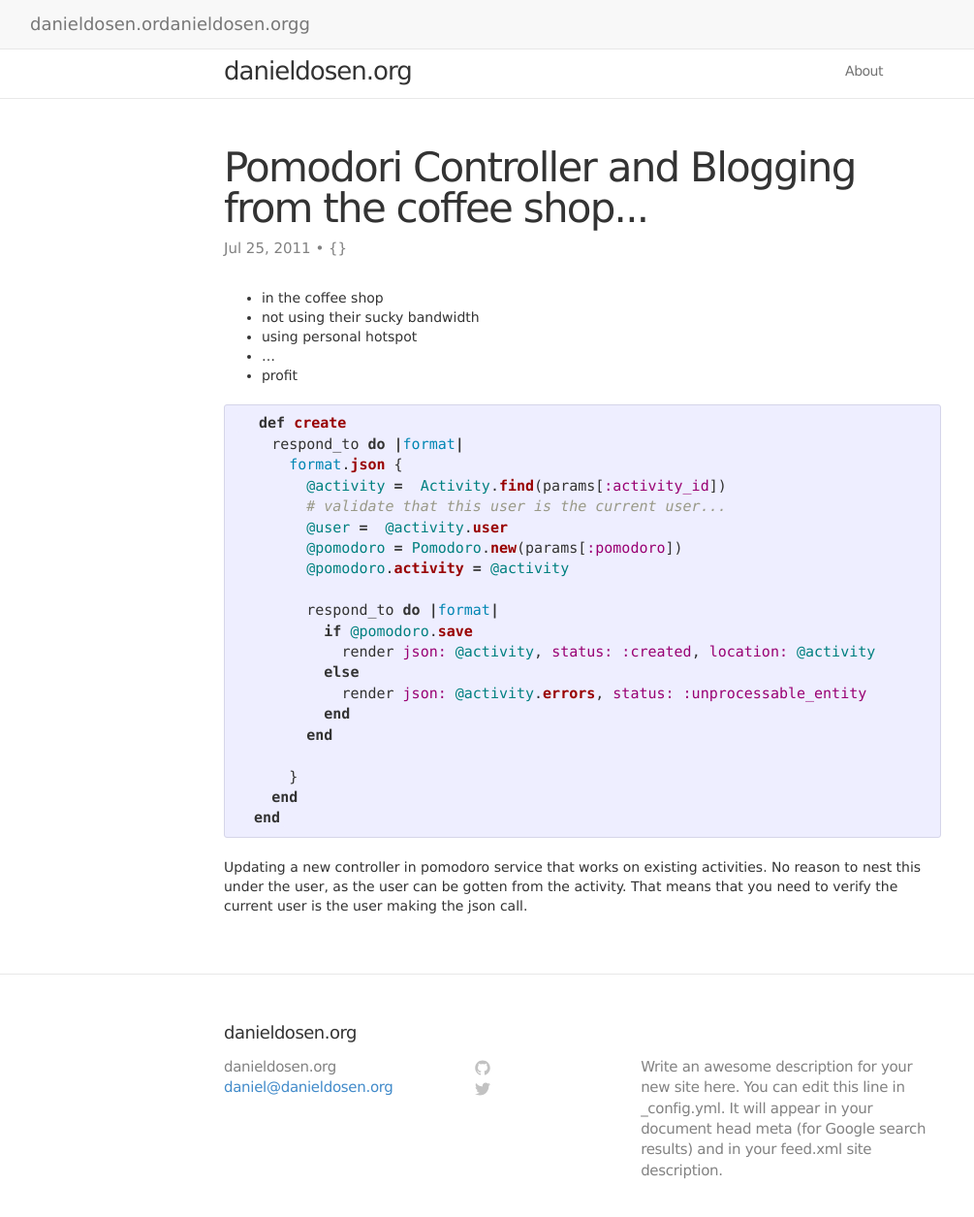
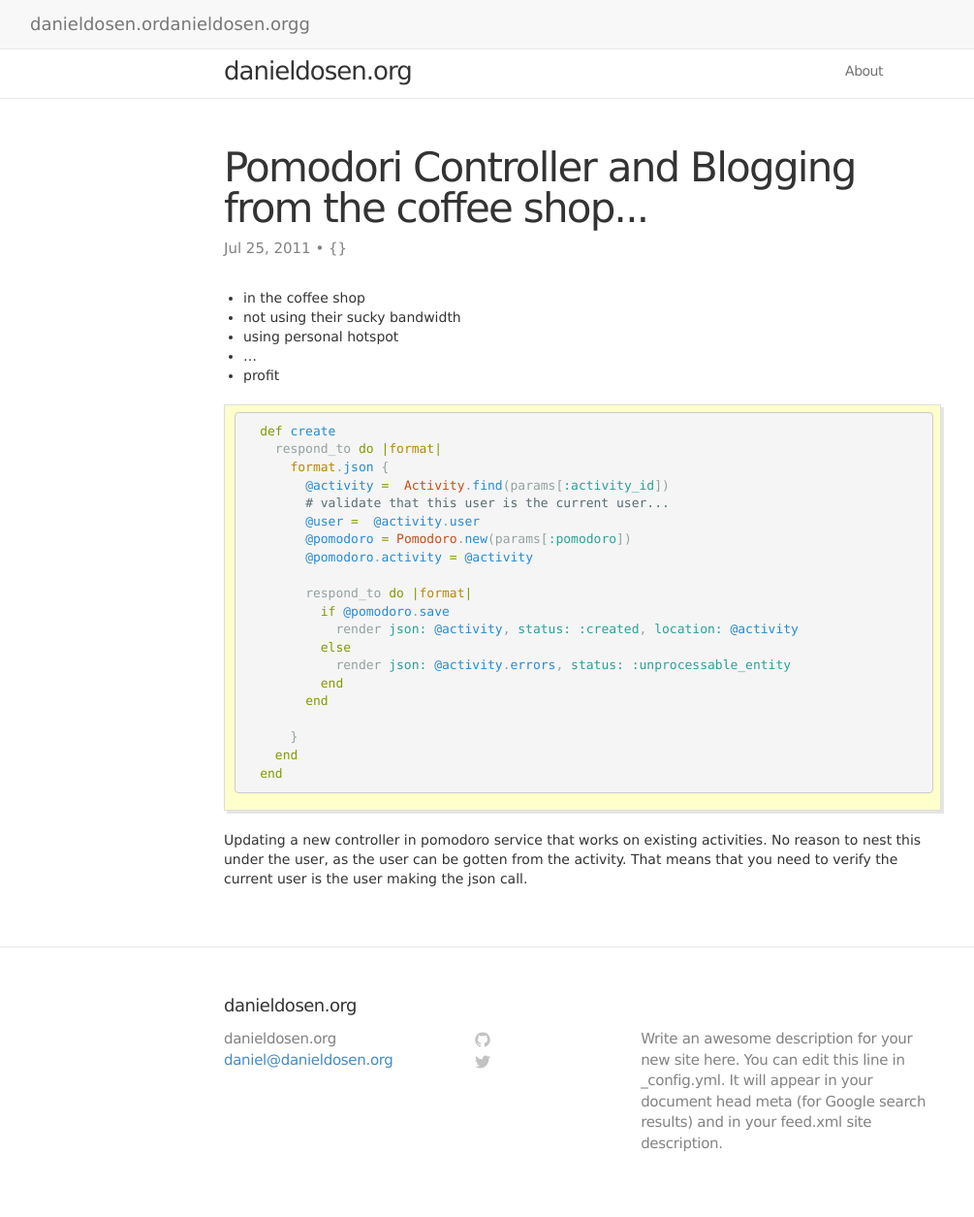
Before and after one commit to dgdosen/danieldosen_org, a Jekyll site: the page built from _posts/2011-07-25-pomodori-controller-and-blogging-from-the-coffee-shop.markdown, in a window 1280 px wide and 1273 px high. Shown: the top 1255 px of the window at 97% size, without its empty margins (39-1044 px from the left). Built offline with Jekyll 4.4.1, drawn with Linux system fonts in a browser that asks for light colours.

Commit message:
code snippet css chagnes

```diff
--- a/css/main.css
+++ b/css/main.css
@@ -225,99 +225,187 @@ a:visited { color: #205caa; }
 .post-content ul,
 .post-content ol { padding-left: 20px; }
 
-.post pre,
-.post code {
-  border: 1px solid #d5d5e9;
-  background-color: #eef;
-  padding: 8px 12px;
-  -webkit-border-radius: 3px;
-  -moz-border-radius: 3px;
-  border-radius: 3px;
-  font-size: 15px;
-}
+/* .post pre, */
+/* .post code { */
+/*   border: 1px solid #d5d5e9; */
+/*   padding: 8px 12px; */
+/*   border-radius: 3px; */
+/*   font-size: 15px; */
+/* } */
 
-.post code { padding: 1px 5px; }
+/* .post code { padding: 1px 5px; } */
 
-.post ul,
-.post ol { margin-left: 1.35em; }
+/* .post ul, */
+/* .post ol { margin-left: 1.35em; } */
 
-.post pre code { border: none; }
+/* .post pre code { border: none; } */
 
-/* terminal */
-.post pre.terminal {
-  border: 1px solid #000;
-  background-color: #333;
-  color: #FFF;
-  -webkit-border-radius: 3px;
-  -moz-border-radius: 3px;
-  border-radius: 3px;
-}
+/* /1* terminal *1/ */
+/* .post pre.terminal { */
+/*   border: 1px solid #000; */
+/*   background-color: #333; */
+/*   color: #FFF; */
+/*   -webkit-border-radius: 3px; */
+/*   -moz-border-radius: 3px; */
+/*   border-radius: 3px; */
+/* } */
 
-.post pre.terminal code { background-color: #333; }
+/* .post pre.terminal code { background-color: #333; } */
+
+
+
 
 /* Syntax highlighting styles */
 /* ----------------------------------------------------------*/
 
-.highlight  { background: #ffffff; }
-.highlight .c { color: #999988; font-style: italic } /* Comment */
-.highlight .err { color: #a61717; background-color: #e3d2d2 } /* Error */
-.highlight .k { font-weight: bold } /* Keyword */
-.highlight .o { font-weight: bold } /* Operator */
-.highlight .cm { color: #999988; font-style: italic } /* Comment.Multiline */
-.highlight .cp { color: #999999; font-weight: bold } /* Comment.Preproc */
-.highlight .c1 { color: #999988; font-style: italic } /* Comment.Single */
-.highlight .cs { color: #999999; font-weight: bold; font-style: italic } /* Comment.Special */
-.highlight .gd { color: #000000; background-color: #ffdddd } /* Generic.Deleted */
-.highlight .gd .x { color: #000000; background-color: #ffaaaa } /* Generic.Deleted.Specific */
-.highlight .ge { font-style: italic } /* Generic.Emph */
-.highlight .gr { color: #aa0000 } /* Generic.Error */
-.highlight .gh { color: #999999 } /* Generic.Heading */
-.highlight .gi { color: #000000; background-color: #ddffdd } /* Generic.Inserted */
-.highlight .gi .x { color: #000000; background-color: #aaffaa } /* Generic.Inserted.Specific */
-.highlight .go { color: #888888 } /* Generic.Output */
-.highlight .gp { color: #555555 } /* Generic.Prompt */
-.highlight .gs { font-weight: bold } /* Generic.Strong */
-.highlight .gu { color: #aaaaaa } /* Generic.Subheading */
-.highlight .gt { color: #aa0000 } /* Generic.Traceback */
-.highlight .kc { font-weight: bold } /* Keyword.Constant */
-.highlight .kd { font-weight: bold } /* Keyword.Declaration */
-.highlight .kp { font-weight: bold } /* Keyword.Pseudo */
-.highlight .kr { font-weight: bold } /* Keyword.Reserved */
-.highlight .kt { color: #445588; font-weight: bold } /* Keyword.Type */
-.highlight .m { color: #009999 } /* Literal.Number */
-.highlight .s { color: #d14 } /* Literal.String */
-.highlight .na { color: #008080 } /* Name.Attribute */
-.highlight .nb { color: #0086B3 } /* Name.Builtin */
-.highlight .nc { color: #445588; font-weight: bold } /* Name.Class */
-.highlight .no { color: #008080 } /* Name.Constant */
-.highlight .ni { color: #800080 } /* Name.Entity */
-.highlight .ne { color: #990000; font-weight: bold } /* Name.Exception */
-.highlight .nf { color: #990000; font-weight: bold } /* Name.Function */
-.highlight .nn { color: #555555 } /* Name.Namespace */
-.highlight .nt { color: #000080 } /* Name.Tag */
-.highlight .nv { color: #008080 } /* Name.Variable */
-.highlight .ow { font-weight: bold } /* Operator.Word */
-.highlight .w { color: #bbbbbb } /* Text.Whitespace */
-.highlight .mf { color: #009999 } /* Literal.Number.Float */
-.highlight .mh { color: #009999 } /* Literal.Number.Hex */
-.highlight .mi { color: #009999 } /* Literal.Number.Integer */
-.highlight .mo { color: #009999 } /* Literal.Number.Oct */
-.highlight .sb { color: #d14 } /* Literal.String.Backtick */
-.highlight .sc { color: #d14 } /* Literal.String.Char */
-.highlight .sd { color: #d14 } /* Literal.String.Doc */
-.highlight .s2 { color: #d14 } /* Literal.String.Double */
-.highlight .se { color: #d14 } /* Literal.String.Escape */
-.highlight .sh { color: #d14 } /* Literal.String.Heredoc */
-.highlight .si { color: #d14 } /* Literal.String.Interpol */
-.highlight .sx { color: #d14 } /* Literal.String.Other */
-.highlight .sr { color: #009926 } /* Literal.String.Regex */
-.highlight .s1 { color: #d14 } /* Literal.String.Single */
-.highlight .ss { color: #990073 } /* Literal.String.Symbol */
-.highlight .bp { color: #999999 } /* Name.Builtin.Pseudo */
-.highlight .vc { color: #008080 } /* Name.Variable.Class */
-.highlight .vg { color: #008080 } /* Name.Variable.Global */
-.highlight .vi { color: #008080 } /* Name.Variable.Instance */
-.highlight .il { color: #009999 } /* Literal.Number.Integer.Long */
+
+/* solarized */
+.highlight {
+  background-color: #efefef;
+  padding: 7px 7px 7px 10px;
+  border: 1px solid #ddd;
+  -moz-box-shadow: 3px 3px rgba(0,0,0,0.1);
+  -webkit-box-shadow: 3px 3px rgba(0,0,0,0.1);
+  box-shadow: 3px 3px rgba(0,0,0,0.1);
+  margin: 20px 0 20px 0;
+  overflow: hidden;
+}
+
+/* code { */
+/*   font-family:'Apple Menlo','Courier', monospace; */
+/* } */
+.highlight { background-color: #ffffcc }
+.highlight .c { color: #586E75 } /* Comment */
+.highlight .err { color: #93A1A1 } /* Error */
+.highlight .g { color: #93A1A1 } /* Generic */
+.highlight .k { color: #859900 } /* Keyword */
+.highlight .l { color: #93A1A1 } /* Literal */
+.highlight .n { color: #93A1A1 } /* Name */
+.highlight .o { color: #859900 } /* Operator */
+.highlight .x { color: #CB4B16 } /* Other */
+.highlight .p { color: #93A1A1 } /* Punctuation */
+.highlight .cm { color: #586E75 } /* Comment.Multiline */
+.highlight .cp { color: #859900 } /* Comment.Preproc */
+.highlight .c1 { color: #586E75 } /* Comment.Single */
+.highlight .cs { color: #859900 } /* Comment.Special */
+.highlight .gd { color: #2AA198 } /* Generic.Deleted */
+.highlight .ge { color: #93A1A1; font-style: italic } /* Generic.Emph */
+.highlight .gr { color: #DC322F } /* Generic.Error */
+.highlight .gh { color: #CB4B16 } /* Generic.Heading */
+.highlight .gi { color: #859900 } /* Generic.Inserted */
+.highlight .go { color: #93A1A1 } /* Generic.Output */
+.highlight .gp { color: #93A1A1 } /* Generic.Prompt */
+.highlight .gs { color: #93A1A1; font-weight: bold } /* Generic.Strong */
+.highlight .gu { color: #CB4B16 } /* Generic.Subheading */
+.highlight .gt { color: #93A1A1 } /* Generic.Traceback */
+.highlight .kc { color: #CB4B16 } /* Keyword.Constant */
+.highlight .kd { color: #268BD2 } /* Keyword.Declaration */
+.highlight .kn { color: #859900 } /* Keyword.Namespace */
+.highlight .kp { color: #859900 } /* Keyword.Pseudo */
+.highlight .kr { color: #268BD2 } /* Keyword.Reserved */
+.highlight .kt { color: #DC322F } /* Keyword.Type */
+.highlight .ld { color: #93A1A1 } /* Literal.Date */
+.highlight .m { color: #2AA198 } /* Literal.Number */
+.highlight .s { color: #2AA198 } /* Literal.String */
+.highlight .na { color: #93A1A1 } /* Name.Attribute */
+.highlight .nb { color: #B58900 } /* Name.Builtin */
+.highlight .nc { color: #268BD2 } /* Name.Class */
+.highlight .no { color: #CB4B16 } /* Name.Constant */
+.highlight .nd { color: #268BD2 } /* Name.Decorator */
+.highlight .ni { color: #CB4B16 } /* Name.Entity */
+.highlight .ne { color: #CB4B16 } /* Name.Exception */
+.highlight .nf { color: #268BD2 } /* Name.Function */
+.highlight .nl { color: #93A1A1 } /* Name.Label */
+.highlight .nn { color: #93A1A1 } /* Name.Namespace */
+.highlight .nx { color: #93A1A1 } /* Name.Other */
+.highlight .py { color: #93A1A1 } /* Name.Property */
+.highlight .nt { color: #268BD2 } /* Name.Tag */
+.highlight .nv { color: #268BD2 } /* Name.Variable */
+.highlight .ow { color: #859900 } /* Operator.Word */
+.highlight .w { color: #93A1A1 } /* Text.Whitespace */
+.highlight .mf { color: #2AA198 } /* Literal.Number.Float */
+.highlight .mh { color: #2AA198 } /* Literal.Number.Hex */
+.highlight .mi { color: #2AA198 } /* Literal.Number.Integer */
+.highlight .mo { color: #2AA198 } /* Literal.Number.Oct */
+.highlight .sb { color: #586E75 } /* Literal.String.Backtick */
+.highlight .sc { color: #2AA198 } /* Literal.String.Char */
+.highlight .sd { color: #93A1A1 } /* Literal.String.Doc */
+.highlight .s2 { color: #2AA198 } /* Literal.String.Double */
+.highlight .se { color: #CB4B16 } /* Literal.String.Escape */
+.highlight .sh { color: #93A1A1 } /* Literal.String.Heredoc */
+.highlight .si { color: #2AA198 } /* Literal.String.Interpol */
+.highlight .sx { color: #2AA198 } /* Literal.String.Other */
+.highlight .sr { color: #DC322F } /* Literal.String.Regex */
+.highlight .s1 { color: #2AA198 } /* Literal.String.Single */
+.highlight .ss { color: #2AA198 } /* Literal.String.Symbol */
+.highlight .bp { color: #268BD2 } /* Name.Builtin.Pseudo */
+.highlight .vc { color: #268BD2 } /* Name.Variable.Class */
+.highlight .vg { color: #268BD2 } /* Name.Variable.Global */
+.highlight .vi { color: #268BD2 } /* Name.Variable.Instance */
+.highlight .il { color: #2AA198 } /* Literal.Number.Integer.Long */
+
+
+/* default */
+/* .highlight  { background: #ffffff; } */
+/* .highlight .c { color: #999988; font-style: italic } /1* Comment *1/ */
+/* .highlight .err { color: #a61717; background-color: #e3d2d2 } /1* Error *1/ */
+/* .highlight .k { font-weight: bold } /1* Keyword *1/ */
+/* .highlight .o { font-weight: bold } /1* Operator *1/ */
+/* .highlight .cm { color: #999988; font-style: italic } /1* Comment.Multiline *1/ */
+/* .highlight .cp { color: #999999; font-weight: bold } /1* Comment.Preproc *1/ */
+/* .highlight .c1 { color: #999988; font-style: italic } /1* Comment.Single *1/ */
+/* .highlight .cs { color: #999999; font-weight: bold; font-style: italic } /1* Comment.Special *1/ */
+/* .highlight .gd { color: #000000; background-color: #ffdddd } /1* Generic.Deleted *1/ */
+/* .highlight .gd .x { color: #000000; background-color: #ffaaaa } /1* Generic.Deleted.Specific *1/ */
+/* .highlight .ge { font-style: italic } /1* Generic.Emph *1/ */
+/* .highlight .gr { color: #aa0000 } /1* Generic.Error *1/ */
+/* .highlight .gh { color: #999999 } /1* Generic.Heading *1/ */
+/* .highlight .gi { color: #000000; background-color: #ddffdd } /1* Generic.Inserted *1/ */
+/* .highlight .gi .x { color: #000000; background-color: #aaffaa } /1* Generic.Inserted.Specific *1/ */
+/* .highlight .go { color: #888888 } /1* Generic.Output *1/ */
+/* .highlight .gp { color: #555555 } /1* Generic.Prompt *1/ */
+/* .highlight .gs { font-weight: bold } /1* Generic.Strong *1/ */
+/* .highlight .gu { color: #aaaaaa } /1* Generic.Subheading *1/ */
+/* .highlight .gt { color: #aa0000 } /1* Generic.Traceback *1/ */
+/* .highlight .kc { font-weight: bold } /1* Keyword.Constant *1/ */
+/* .highlight .kd { font-weight: bold } /1* Keyword.Declaration *1/ */
+/* .highlight .kp { font-weight: bold } /1* Keyword.Pseudo *1/ */
+/* .highlight .kr { font-weight: bold } /1* Keyword.Reserved *1/ */
+/* .highlight .kt { color: #445588; font-weight: bold } /1* Keyword.Type *1/ */
+/* .highlight .m { color: #009999 } /1* Literal.Number *1/ */
+/* .highlight .s { color: #d14 } /1* Literal.String *1/ */
+/* .highlight .na { color: #008080 } /1* Name.Attribute *1/ */
+/* .highlight .nb { color: #0086B3 } /1* Name.Builtin *1/ */
+/* .highlight .nc { color: #445588; font-weight: bold } /1* Name.Class *1/ */
+/* .highlight .no { color: #008080 } /1* Name.Constant *1/ */
+/* .highlight .ni { color: #800080 } /1* Name.Entity *1/ */
+/* .highlight .ne { color: #990000; font-weight: bold } /1* Name.Exception *1/ */
+/* .highlight .nf { color: #990000; font-weight: bold } /1* Name.Function *1/ */
+/* .highlight .nn { color: #555555 } /1* Name.Namespace *1/ */
+/* .highlight .nt { color: #000080 } /1* Name.Tag *1/ */
+/* .highlight .nv { color: #008080 } /1* Name.Variable *1/ */
+/* .highlight .ow { font-weight: bold } /1* Operator.Word *1/ */
+/* .highlight .w { color: #bbbbbb } /1* Text.Whitespace *1/ */
+/* .highlight .mf { color: #009999 } /1* Literal.Number.Float *1/ */
+/* .highlight .mh { color: #009999 } /1* Literal.Number.Hex *1/ */
+/* .highlight .mi { color: #009999 } /1* Literal.Number.Integer *1/ */
+/* .highlight .mo { color: #009999 } /1* Literal.Number.Oct *1/ */
+/* .highlight .sb { color: #d14 } /1* Literal.String.Backtick *1/ */
+/* .highlight .sc { color: #d14 } /1* Literal.String.Char *1/ */
+/* .highlight .sd { color: #d14 } /1* Literal.String.Doc *1/ */
+/* .highlight .s2 { color: #d14 } /1* Literal.String.Double *1/ */
+/* .highlight .se { color: #d14 } /1* Literal.String.Escape *1/ */
+/* .highlight .sh { color: #d14 } /1* Literal.String.Heredoc *1/ */
+/* .highlight .si { color: #d14 } /1* Literal.String.Interpol *1/ */
+/* .highlight .sx { color: #d14 } /1* Literal.String.Other *1/ */
+/* .highlight .sr { color: #009926 } /1* Literal.String.Regex *1/ */
+/* .highlight .s1 { color: #d14 } /1* Literal.String.Single *1/ */
+/* .highlight .ss { color: #990073 } /1* Literal.String.Symbol *1/ */
+/* .highlight .bp { color: #999999 } /1* Name.Builtin.Pseudo *1/ */
+/* .highlight .vc { color: #008080 } /1* Name.Variable.Class *1/ */
+/* .highlight .vg { color: #008080 } /1* Name.Variable.Global *1/ */
+/* .highlight .vi { color: #008080 } /1* Name.Variable.Instance *1/ */
+/* .highlight .il { color: #009999 } /1* Literal.Number.Integer.Long *1/ */
 
 
 /* media queries */
```
